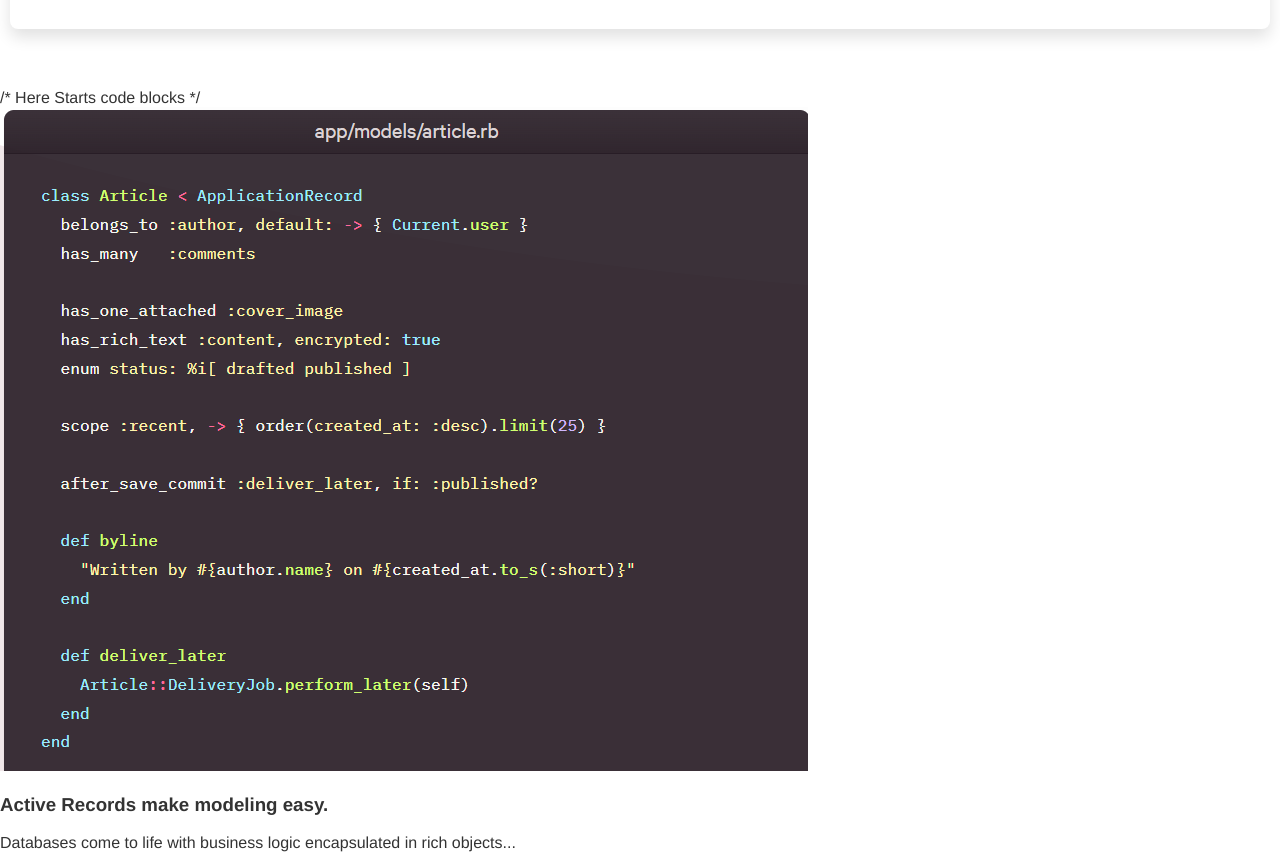
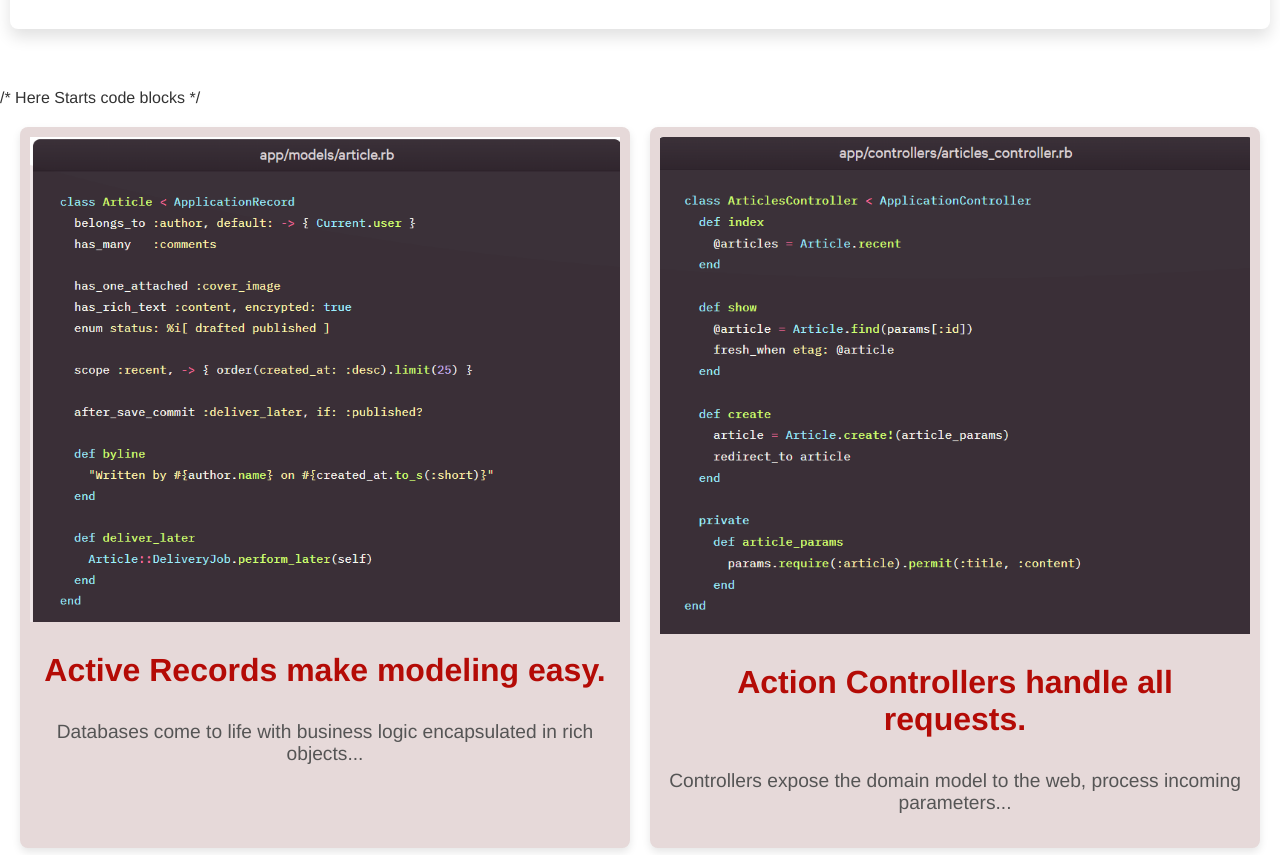
Before and after one commit to dhakad-123/rubyrails, a plain HTML site: page index.html in a window 1280 px wide. Shown: the part 2840-3695 px from the top of the page. Drawn offline with Linux system fonts and the light colour scheme; files whose address does not match are found by name.

Commit message:
Add code block CSS

```diff
--- a/css/style.css
+++ b/css/style.css
@@ -411,6 +411,67 @@ body {
     font-weight: 900;
 }
 
+/*Here starts the CSS of code block*/
+.code-section {
+    display: grid;
+    grid-template-columns: 1fr 1fr;
+    gap: 20px;
+    padding: 20px;
+
+}
+
+/* Ensure code containers are responsive */
+.code-container {
+    background-color: rgb(230, 217, 217);
+    border-radius: 8px;
+    box-shadow: 0 4px 8px rgba(0, 0, 0, 0.1);
+    overflow: hidden;
+    text-align: center;
+}
+
+.code-block {
+    background-color: transparent;
+    color: #f8f8f8;
+    padding: 10px;
+    font-family: 'Courier New', Courier, monospace;
+    text-align: center;
+}
+
+.code-block img {
+    max-width: 100%;
+    height: auto;
+}
+
+.code-description {
+    padding: 15px;
+}
+
+.code-description h3 {
+    color: #b40b06;
+    margin-top: 0;
+    font-size: 2em;
+}
+
+.code-description p {
+    color: #555;
+    font-size: 1.2em;
+}
+/*Here ends the CSS for Code block*/
+
+/*Here starts the CSS for Happiness*/
+.white-box2 {
+    background-color: #fff;
+    box-shadow: 0 8px 16px rgba(0, 0, 0, 0.121); /* Grey shadow effect */
+    padding: 30px; /* General padding for top, bottom, left, right */
+    border-radius: 8px;
+    max-width: 1200px; /* Increase max-width for a more rectangular shape */
+    margin: 40px auto 60px auto; /* Top and bottom margin adjusted to create space */
+    text-align: left;
+    position: relative;
+    z-index: 1;
+}
+/*Here ends the CSS for Happiness*/
+
 
 /* Cards Section */
 .cards {
```
